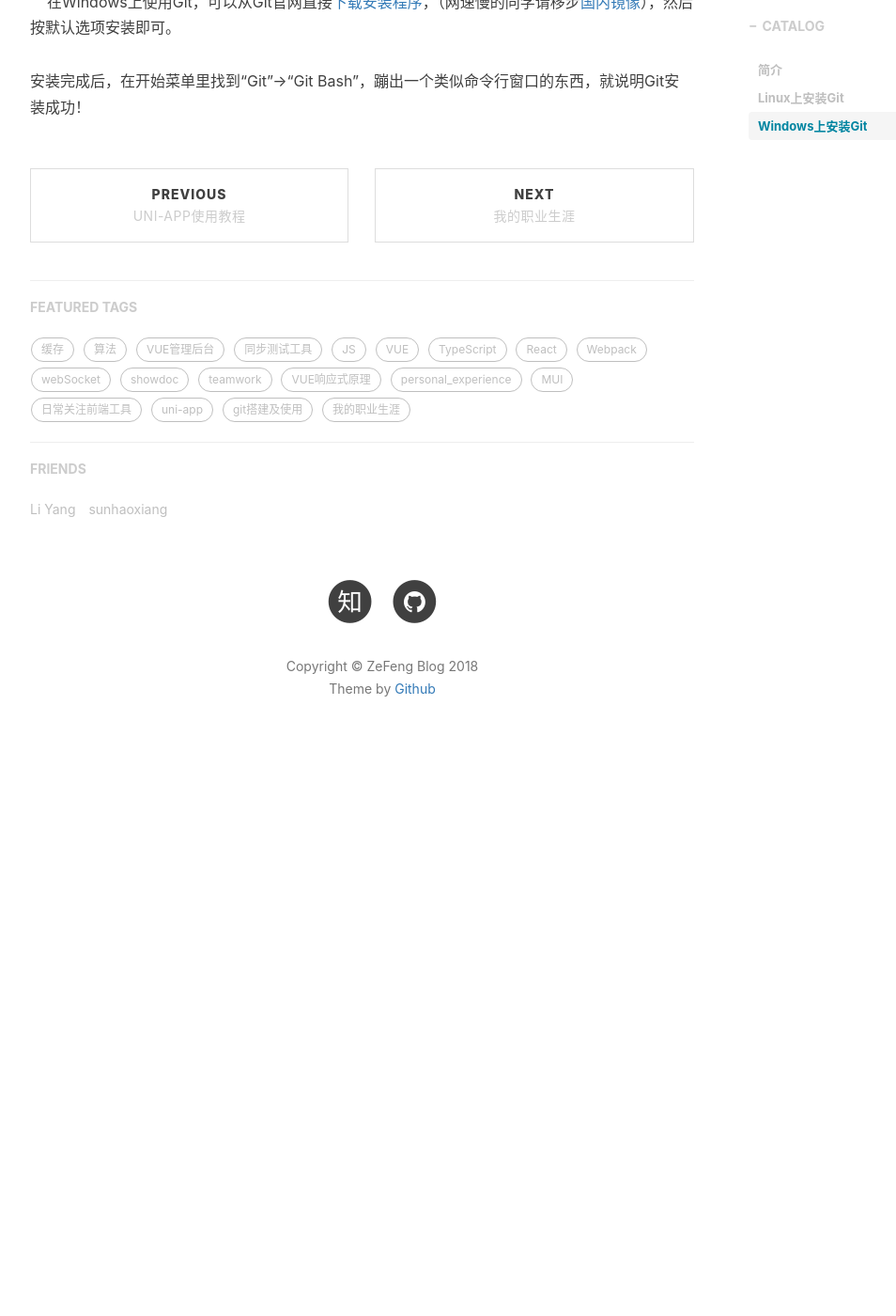
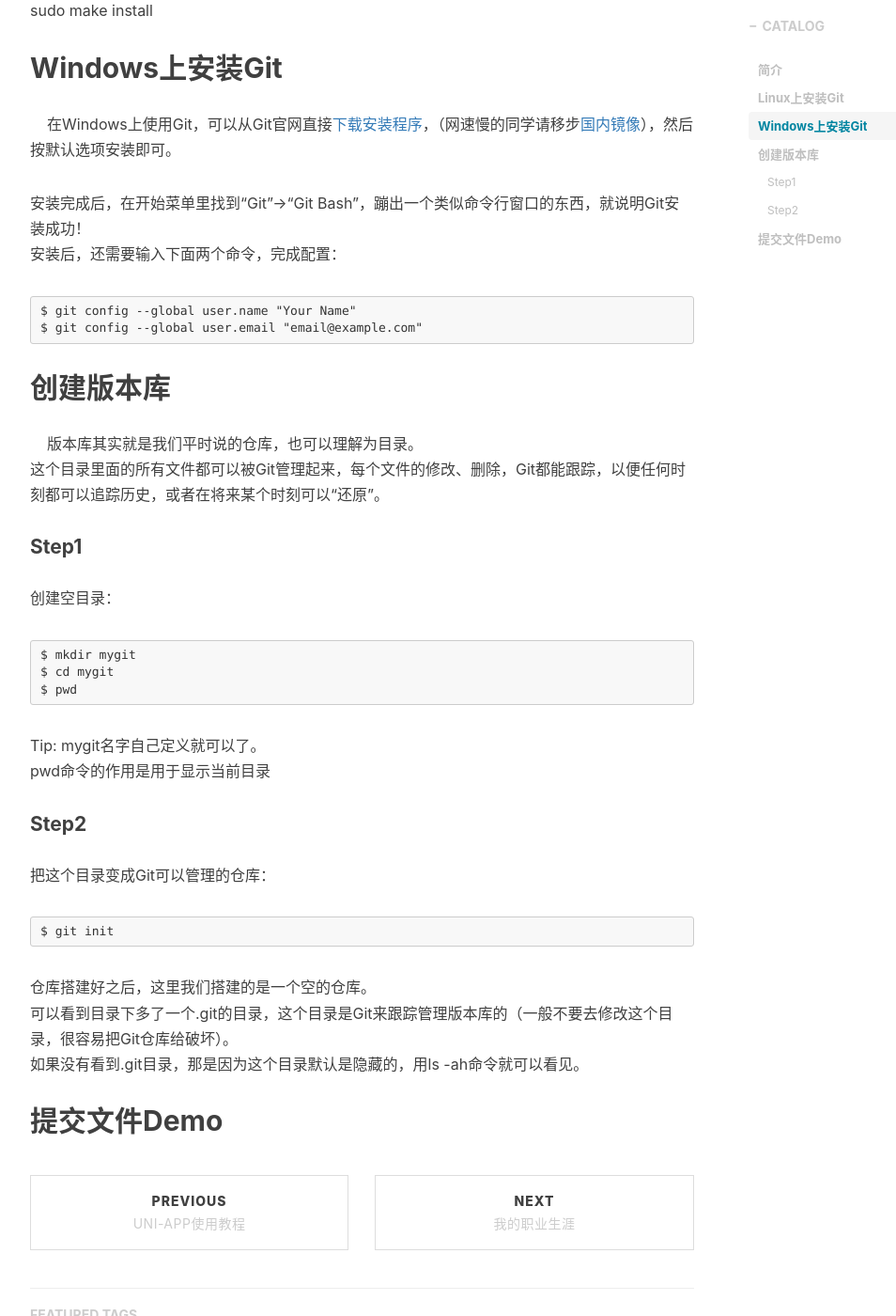
Before and after one commit to 00feng00/00feng00.github.io, a Jekyll site: the page built from _posts/2018-12-01-git-introduce.markdown, in a window 1280 px wide and 1400 px high, scrolled down 1186 px. Shown: the whole window at 94% size, without its empty margins (233-1187 px from the left). Built offline with Jekyll 4.4.1, drawn with Linux system fonts in a browser that asks for light colours; nearby versions of some CDN libraries; comment, search, counter and statistics services are not loaded; before the commit the page ends 2023 px from its top, so only the background shows below that; some of the changed text lies outside the part shown.

Commit message:
Update 2018-12-01-git-introduce.markdown

````diff
--- a/_posts/2018-12-01-git-introduce.markdown
+++ b/_posts/2018-12-01-git-introduce.markdown
@@ -16,6 +16,11 @@
 
 ## Linux上安装Git
 &nbsp;&nbsp;&nbsp;&nbsp;在安装前，我们可以先敲下命令 git，看下看看系统有没有安装Git。<br />
+```
+$ git
+The program 'git' is currently not installed. You can install it by typing:
+sudo apt-get install git
+```
 安装方式一：<br />
 &nbsp;&nbsp;&nbsp;&nbsp;如果你用Debian或Ubuntu Linux，通过一条sudo apt-get install git就可以直接完成Git的安装，非常简单。<br />
 安装方式二：<br />
@@ -29,3 +34,34 @@
 &nbsp;&nbsp;&nbsp;&nbsp;在Windows上使用Git，可以从Git官网直接[下载安装程序](https://git-scm.com/downloads)，（网速慢的同学请移步[国内镜像](https://pan.baidu.com/s/1kU5OCOB#list/path=%2Fpub%2Fgit)），然后按默认选项安装即可。<br />
 
 安装完成后，在开始菜单里找到“Git”->“Git Bash”，蹦出一个类似命令行窗口的东西，就说明Git安装成功！<br />
+安装后，还需要输入下面两个命令，完成配置：<br />
+```
+$ git config --global user.name "Your Name"
+$ git config --global user.email "email@example.com"
+```
+
+## 创建版本库
+&nbsp;&nbsp;&nbsp;&nbsp;版本库其实就是我们平时说的仓库，也可以理解为目录。<br />
+这个目录里面的所有文件都可以被Git管理起来，每个文件的修改、删除，Git都能跟踪，以便任何时刻都可以追踪历史，或者在将来某个时刻可以“还原”。<br />
+
+#### Step1
+创建空目录：<br />
+```
+$ mkdir mygit
+$ cd mygit
+$ pwd
+```
+Tip: mygit名字自己定义就可以了。<br />
+pwd命令的作用是用于显示当前目录<br />
+
+#### Step2
+把这个目录变成Git可以管理的仓库：<br />
+```
+$ git init
+```
+仓库搭建好之后，这里我们搭建的是一个空的仓库。<br />
+可以看到目录下多了一个.git的目录，这个目录是Git来跟踪管理版本库的（一般不要去修改这个目录，很容易把Git仓库给破坏）。<br />
+如果没有看到.git目录，那是因为这个目录默认是隐藏的，用ls -ah命令就可以看见。<br />
+
+
+## 提交文件Demo
````
